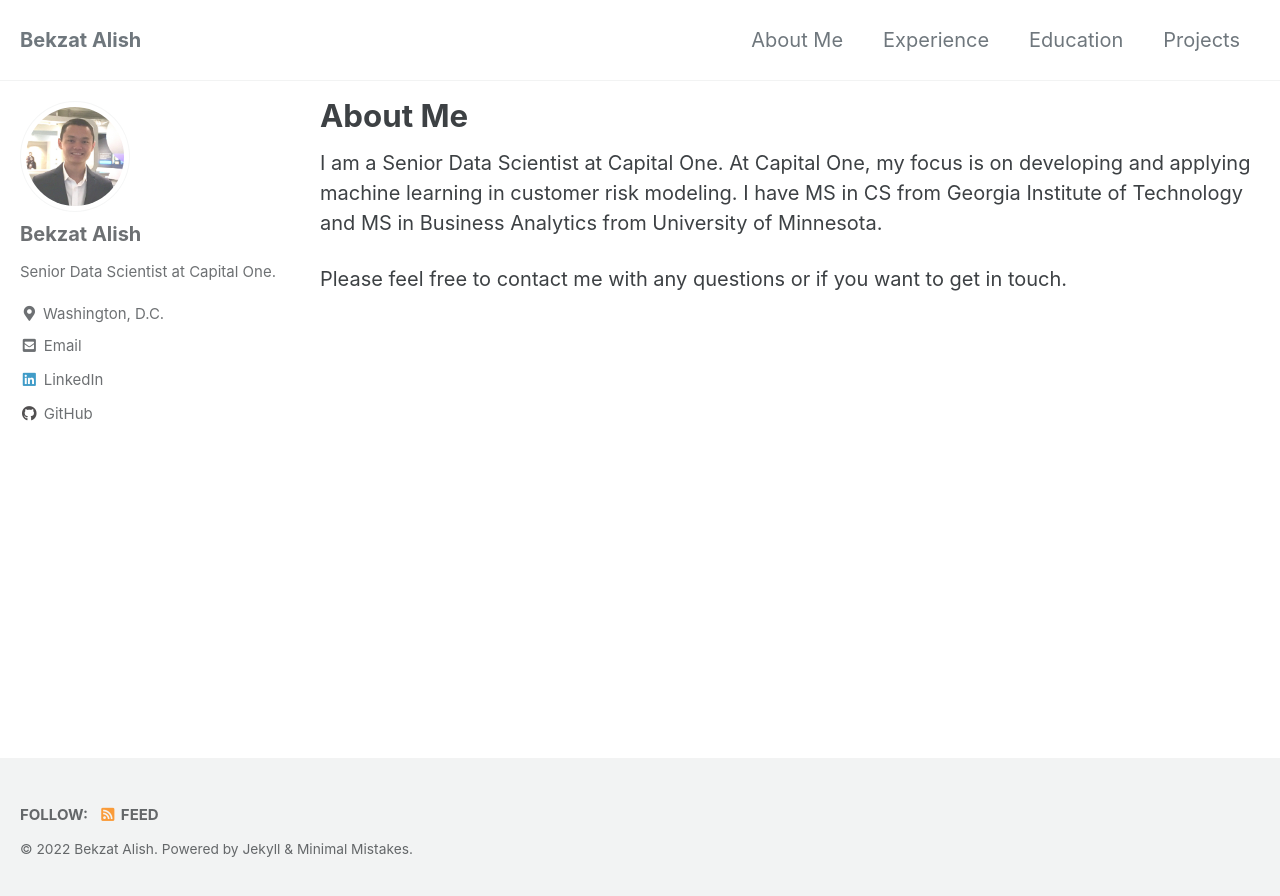
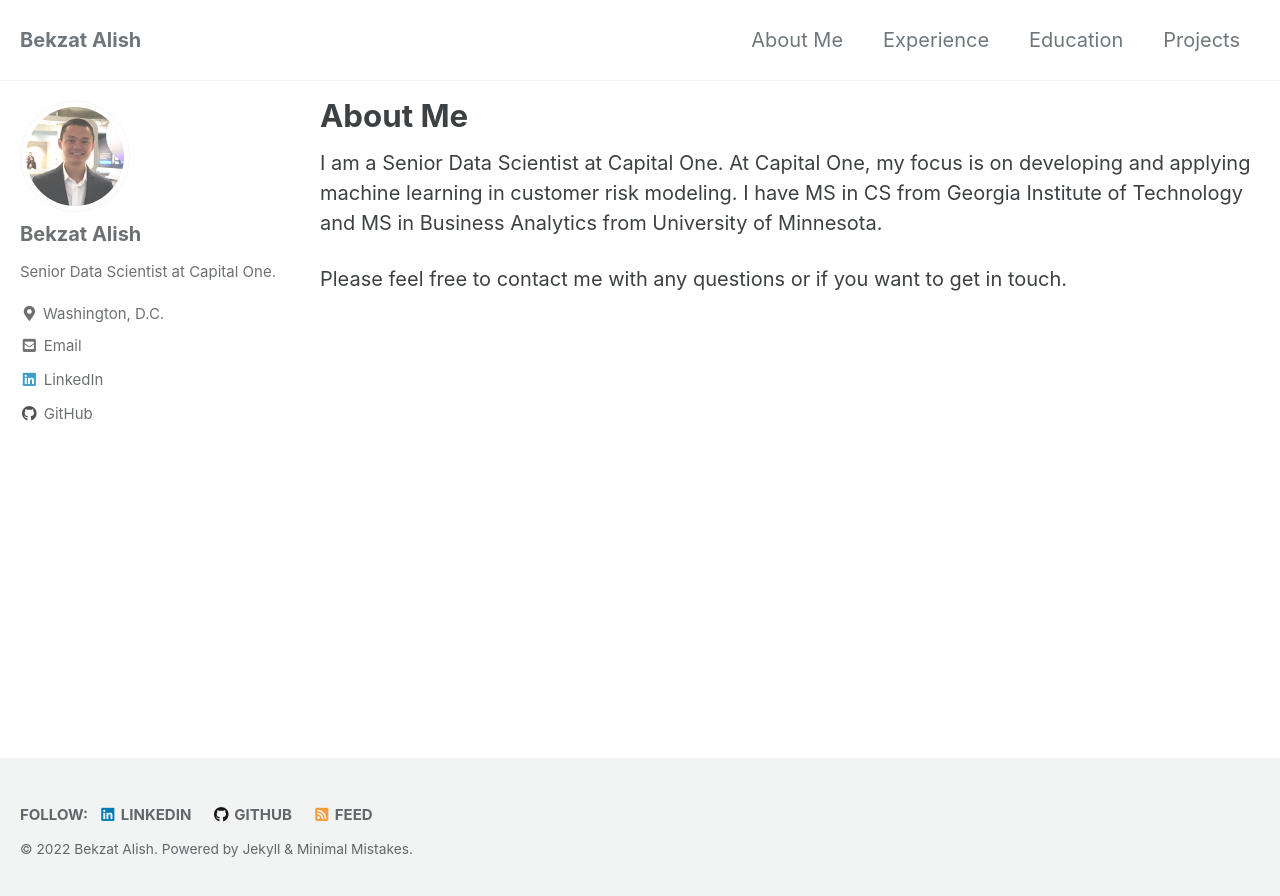
Before and after one commit to bekzatalish/bekzatalish.github.io, a Jekyll site: the page built from _pages/about.md, in a window 1280 px wide. Shown: the top 896 px of the page. Built offline with Jekyll 4.4.1, drawn with Linux system fonts in a browser that asks for light colours; cached includes are drawn as plain includes.

Commit message:
Updated footer

```diff
--- a/_config.yml
+++ b/_config.yml
@@ -135,6 +135,9 @@ author:
 # Site Footer
 footer:
   links:
+    - label: "LinkedIn"
+      icon: "fab fa-fw fa-linkedin"
+      url: "https://www.linkedin.com/in/bekzatalish/"
     - label: "Twitter"
       icon: "fab fa-fw fa-twitter-square"
       # url:
@@ -143,7 +146,7 @@ footer:
       # url:
     - label: "GitHub"
       icon: "fab fa-fw fa-github"
-      # url:
+      url: https://github.com/bekzatalish/
     - label: "GitLab"
       icon: "fab fa-fw fa-gitlab"
       # url:
```
